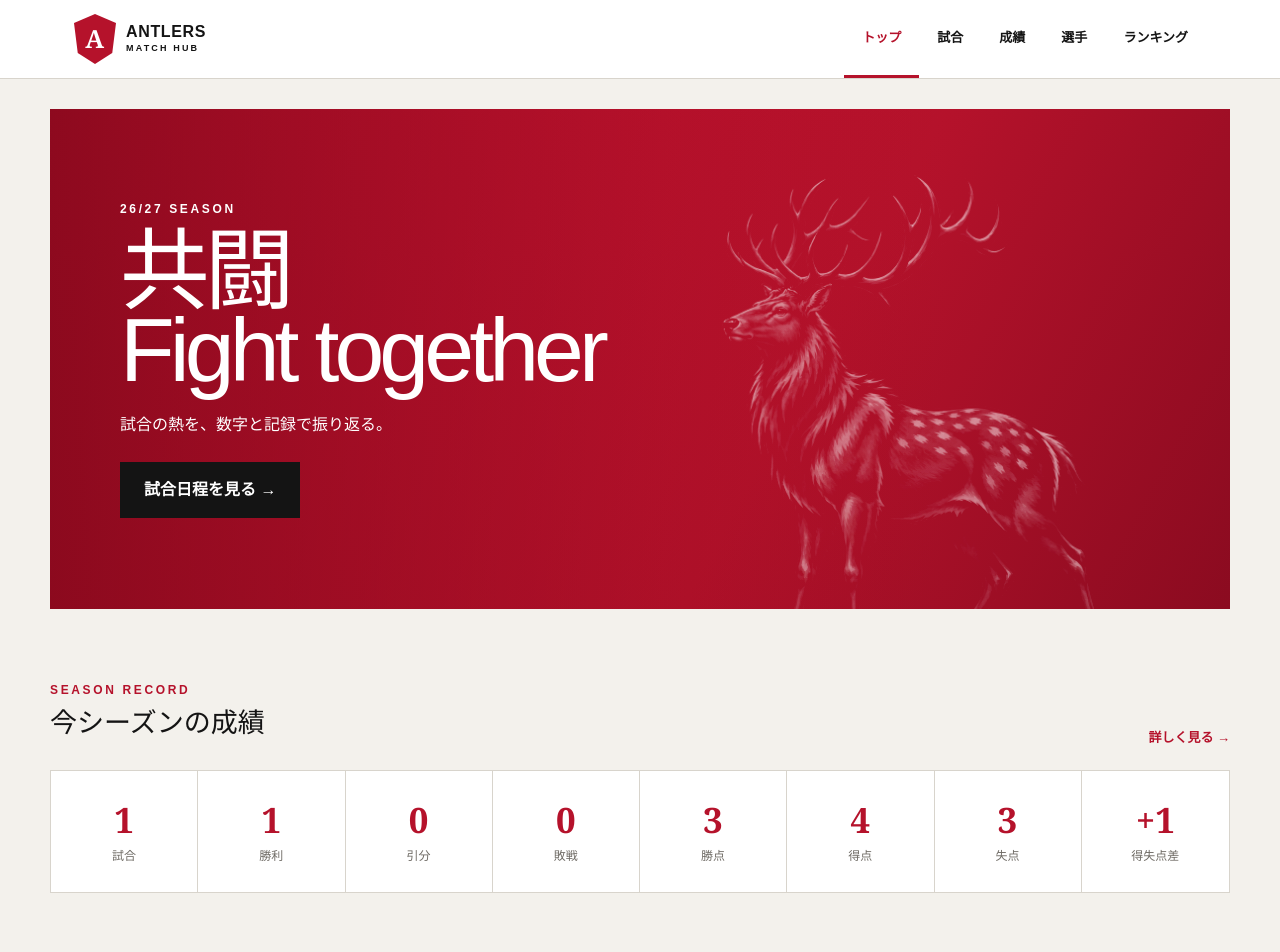
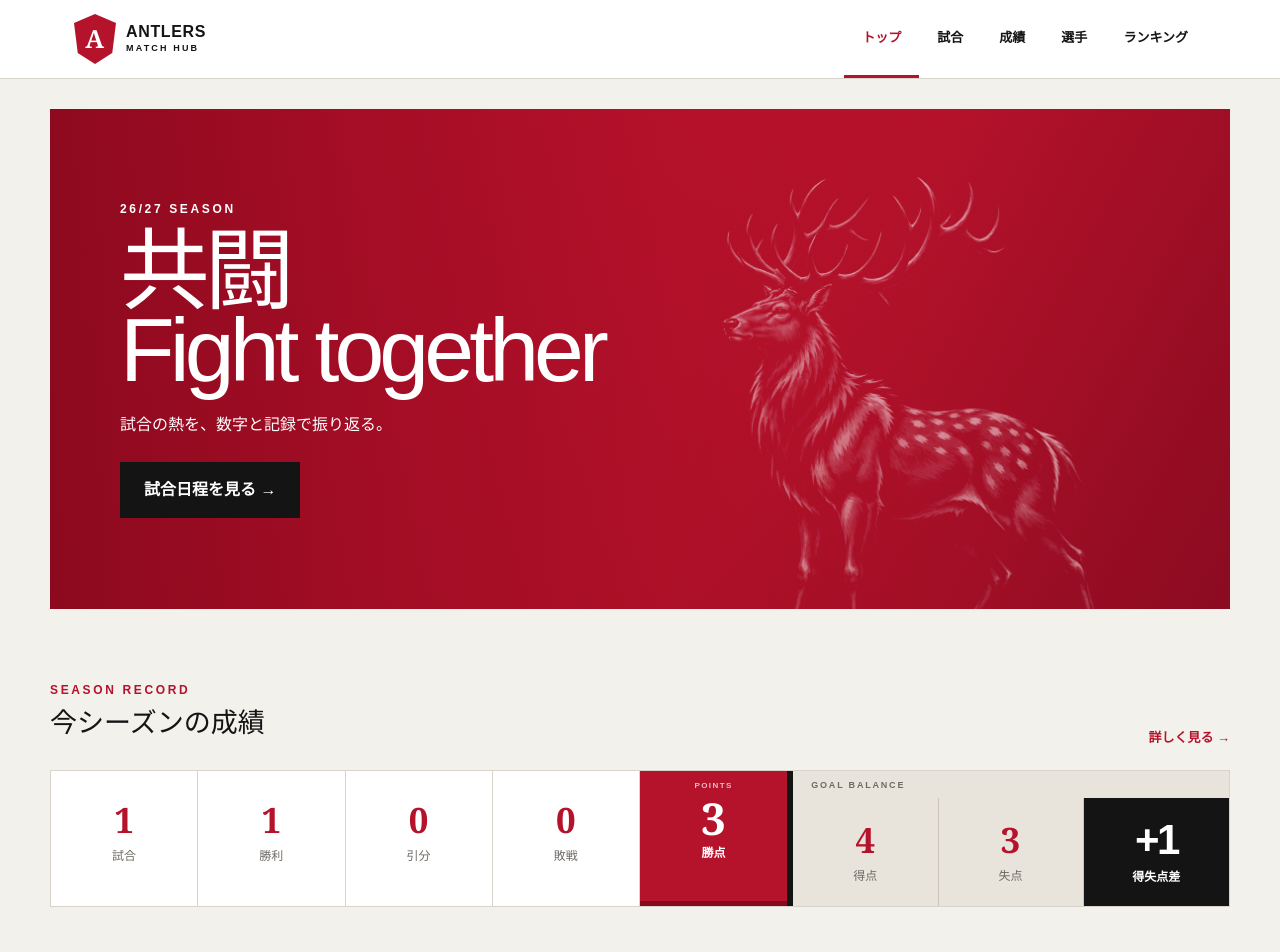
Before and after one commit to monmon-gif/kasima-match, a Next.js app: page / in a window 1280 px wide. Shown: the top 952 px of the page. Built offline with nearby package versions, Linux system fonts and the light colour scheme.

Commit message:
ランキング仕様変更

```diff
--- a/src/app/globals.css
+++ b/src/app/globals.css
@@ -91,11 +91,54 @@
   filter:contrast(1.18);
 }
 
+.stat-primary{
+  position:relative;
+  background:var(--red);
+  color:#fff;
+  box-shadow:inset 0 -5px 0 #850a1d;
+}
+.stat-primary::before{
+  content:"POINTS";
+  position:absolute;
+  top:9px;
+  left:50%;
+  transform:translateX(-50%);
+  font-size:8px;
+  font-weight:900;
+  letter-spacing:.18em;
+  opacity:.72;
+}
+.stat-primary strong{
+  color:#fff;
+  font-size:44px;
+  line-height:1;
+}
+.stat-primary span{
+  color:#fff;
+  font-weight:900;
+}
+.record-stat-grid{display:grid;grid-template-columns:5fr 3fr;background:#fff;border:1px solid var(--line)}
+.record-stat-grid .stat-grid{border:0}
+.record-stat-grid .record-stats{grid-template-columns:repeat(5,1fr)}
+.goal-balance{position:relative;padding-top:27px;background:#e8e4dc;border-left:6px solid var(--deep)}
+.goal-balance>p{position:absolute;top:8px;left:18px;margin:0;font-size:9px;font-weight:900;letter-spacing:.2em;color:var(--muted)}
+.record-stat-grid .goal-stats{grid-template-columns:repeat(3,1fr);background:transparent}
+.goal-stats .stat{padding-block:18px;border-color:#cbc5bb}
+.stat-difference{background:var(--deep)}
+.stat-difference strong{color:#fff;font-family:Arial,"Noto Sans JP",sans-serif;font-size:42px;font-weight:900;letter-spacing:-.06em}
+.stat-difference span{color:#fff;font-weight:800}
+.leader-players{clear:both;padding-top:24px}
+.leader-players h3{margin:8px 0 0}
+
 @media(max-width:760px){
   .hero-stag{right:-27%;bottom:-4%;width:105%;opacity:.38}
   .hero::after{background:linear-gradient(90deg,#7c0719e8 0%,#8d081c80 62%,transparent)}
+  .record-stat-grid{grid-template-columns:1fr}
+  .goal-balance{border-left:0;border-top:6px solid var(--deep)}
 }
 
 @media(max-width:480px){
   .hero-stag{right:-48%;bottom:2%;width:142%;opacity:.3}
+  .stat-primary strong{font-size:34px}
+  .stat-primary::before{top:5px;font-size:7px}
 }
--- a/src/app/layout.tsx
+++ b/src/app/layout.tsx
@@ -46,7 +46,7 @@ export default function RootLayout({
             <b>ANTLERS MATCH HUB</b>
             <p>鹿島アントラーズを応援する学習用の非公式サイトです。</p>
             <small>
-              掲載データはデモデータです。公式情報をご確認ください。
+              結果の間違えや反映が遅くなります。公式情報をご確認ください。
             </small>
           </div>
         </footer>
--- a/src/app/page.tsx
+++ b/src/app/page.tsx
@@ -95,7 +95,7 @@ export default function Home() {
         <div className="section-head">
           <div>
             <p className="eyebrow">PLAYER LEADERS</p>
-            <h2>チームリーダー</h2>
+            <h2>チーム内ランキング</h2>
           </div>
           <Link href="/rankings">ランキング →</Link>
         </div>
--- a/src/components/RankingTable.tsx
+++ b/src/components/RankingTable.tsx
@@ -1,3 +1,3 @@
 'use client'; import {useState} from 'react'; import type {Player} from '@/types/player'; import type {PlayerStats} from '@/types/playerStats';
 type Row={player:Player;stats:PlayerStats}; const tabs=[['goals','得点'],['assists','アシスト'],['appearances','出場'],['starts','先発']] as const;
-export function RankingTable({rows}:{rows:Row[]}){const [key,setKey]=useState<(typeof tabs)[number][0]>('goals');const sorted=[...rows].sort((a,b)=>b.stats[key]-a.stats[key]||a.stats.appearances-b.stats.appearances||a.player.playerId.localeCompare(b.player.playerId));return <><div className="tabs">{tabs.map(([k,l])=><button className={key===k?'selected':''} key={k} onClick={()=>setKey(k)}>{l}</button>)}</div><div className="ranking">{sorted.map((r,i)=><div className="rank-row" key={r.player.playerId}><b>{String(i+1).padStart(2,'0')}</b><span className="mini-avatar">{r.player.number}</span><div><strong>{r.player.name}</strong><small>{r.player.position} · #{r.player.number}</small></div><em>{r.stats[key]}</em><span>{tabs.find(t=>t[0]===key)?.[1]}</span></div>)}</div></>}
+export function RankingTable({rows}:{rows:Row[]}){const [key,setKey]=useState<(typeof tabs)[number][0]>('goals');const sorted=[...rows].sort((a,b)=>b.stats[key]-a.stats[key]||a.stats.appearances-b.stats.appearances||a.player.playerId.localeCompare(b.player.playerId));return <><div className="tabs">{tabs.map(([k,l])=><button className={key===k?'selected':''} key={k} onClick={()=>setKey(k)}>{l}</button>)}</div><div className="ranking">{sorted.map((r)=>{const rank=sorted.findIndex(row=>row.stats[key]===r.stats[key])+1;return <div className="rank-row" key={r.player.playerId}><b>{String(rank).padStart(2,'0')}</b><span className="mini-avatar">{r.player.number}</span><div><strong>{r.player.name}</strong><small>{r.player.position} · #{r.player.number}</small></div><em>{r.stats[key]}</em><span>{tabs.find(t=>t[0]===key)?.[1]}</span></div>})}</div></>}
--- a/src/components/StatGrid.tsx
+++ b/src/components/StatGrid.tsx
@@ -10,25 +10,48 @@ export function StatGrid({ stats }: StatGridProps) {
       ? `+${stats.goalDifference}`
       : stats.goalDifference;
 
-  const items = [
+  const recordItems = [
     ['試合', stats.matches],
     ['勝利', stats.wins],
     ['引分', stats.draws],
     ['敗戦', stats.losses],
     ['勝点', stats.points],
+  ];
+
+  const goalItems = [
     ['得点', stats.goalsFor],
     ['失点', stats.goalsAgainst],
     ['得失点差', goalDifference],
   ];
 
   return (
-    <div className="stat-grid">
-      {items.map(([label, value]) => (
-        <div className="stat" key={label}>
-          <strong>{value}</strong>
-          <span>{label}</span>
+    <div className="record-stat-grid">
+      <div className="stat-grid record-stats">
+        {recordItems.map(([label, value]) => (
+          <div
+            className={`stat${label === '勝点' ? ' stat-primary' : ''}`}
+            key={label}
+          >
+            <strong>{value}</strong>
+            <span>{label}</span>
+          </div>
+        ))}
+      </div>
+
+      <div className="goal-balance">
+        <p>GOAL BALANCE</p>
+        <div className="stat-grid goal-stats">
+          {goalItems.map(([label, value]) => (
+            <div
+              className={`stat${label === '得失点差' ? ' stat-difference' : ''}`}
+              key={label}
+            >
+              <strong>{value}</strong>
+              <span>{label}</span>
+            </div>
+          ))}
         </div>
-      ))}
+      </div>
     </div>
   );
 }
```
